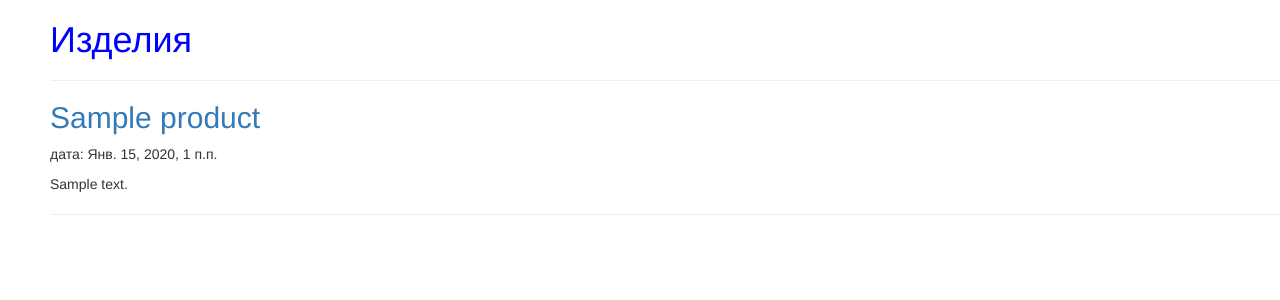
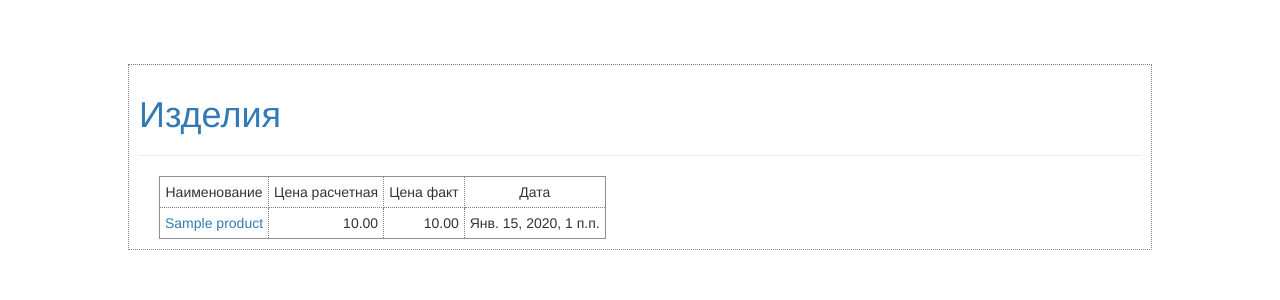
Before and after one commit to alexvydrin/furncraft, a Django app: page / in a window 1280 px wide. Shown: the top 300 px of the page. Run offline with Django 3.2, Linux system fonts and the light colour scheme; tables that the repository leaves empty hold one stand-in row (values such as "Sample post"); some libraries are stand-ins or nearby versions.

Commit message:
20200328_01_home

```diff
--- a/product/models.py
+++ b/product/models.py
@@ -11,6 +11,8 @@ class Product(models.Model):
     description = models.TextField()
     created_at = models.DateTimeField(default=timezone.now)
     published_date = models.DateTimeField(blank=True, null=True)
+    price_calc = models.DecimalField(decimal_places=2, max_digits=10, default = None, null=True)
+    price_doc = models.DecimalField(decimal_places=2, max_digits=10, default = None, null=True)
 
     def publish(self):
         self.published_date = timezone.now()
--- a/product/static/css/product.css
+++ b/product/static/css/product.css
@@ -1,9 +1,24 @@
 
-h1 a {
-    color: blue;
+body {
+  border:           1px dotted gray;
+  margin-top:       5%;
+  margin-bottom:    5%;
+  margin-left:      10%;
+  margin-right:     10%;
+  padding:          10px 10px 10px 10px;
 }
 
+table {
+  border:           1px solid #909090;
+  padding:          5px 5px 2px;
+  margin-left:      20px;
+  margin-right:     20px;
+  caption-side:     bottom;
+  border-collapse:  collapse;
+}
 
-body {
-    padding-left: 50px;
+td, th {
+  padding:          5px;
+  text-align:       left;
+  border:           thin dotted gray;
 }
--- a/product/templates/product/product_list.html
+++ b/product/templates/product/product_list.html
@@ -17,14 +17,28 @@
         <hr>
     </div>
 
-    {% for product in products %}
-        <div>
-            <h2><a href="">{{ product.name }}</a></h2>
-            <p>дата: {{ product.published_date }}</p>
-            <p>{{ product.description|linebreaksbr }}</p>
-            <hr>
-        </div>
-    {% endfor %}
+    <table border="1">
+
+        <tr>
+            <td style="text-align: center"> Наименование </td>
+            <td style="text-align: center"> Цена расчетная </td>
+            <td style="text-align: center"> Цена факт </td>
+            <td style="text-align: center"> Дата </td>
+        </tr>
+
+        {% for product in products %}
+
+            <tr>
+                <td> <a href="">{{ product.name }}</a> </td>
+                <td style="text-align: right"> {{ product.price_calc }} </td>
+                <td style="text-align: right"> {{ product.price_doc }} </td>
+                <td> {{product.published_date}} </td>
+
+            </tr>
+
+        {% endfor %}
+
+    </table>
 
 </body>
 </html>
```
Also changed, not shown: product/migrations/0002_auto_20200328_1252.py (added).
